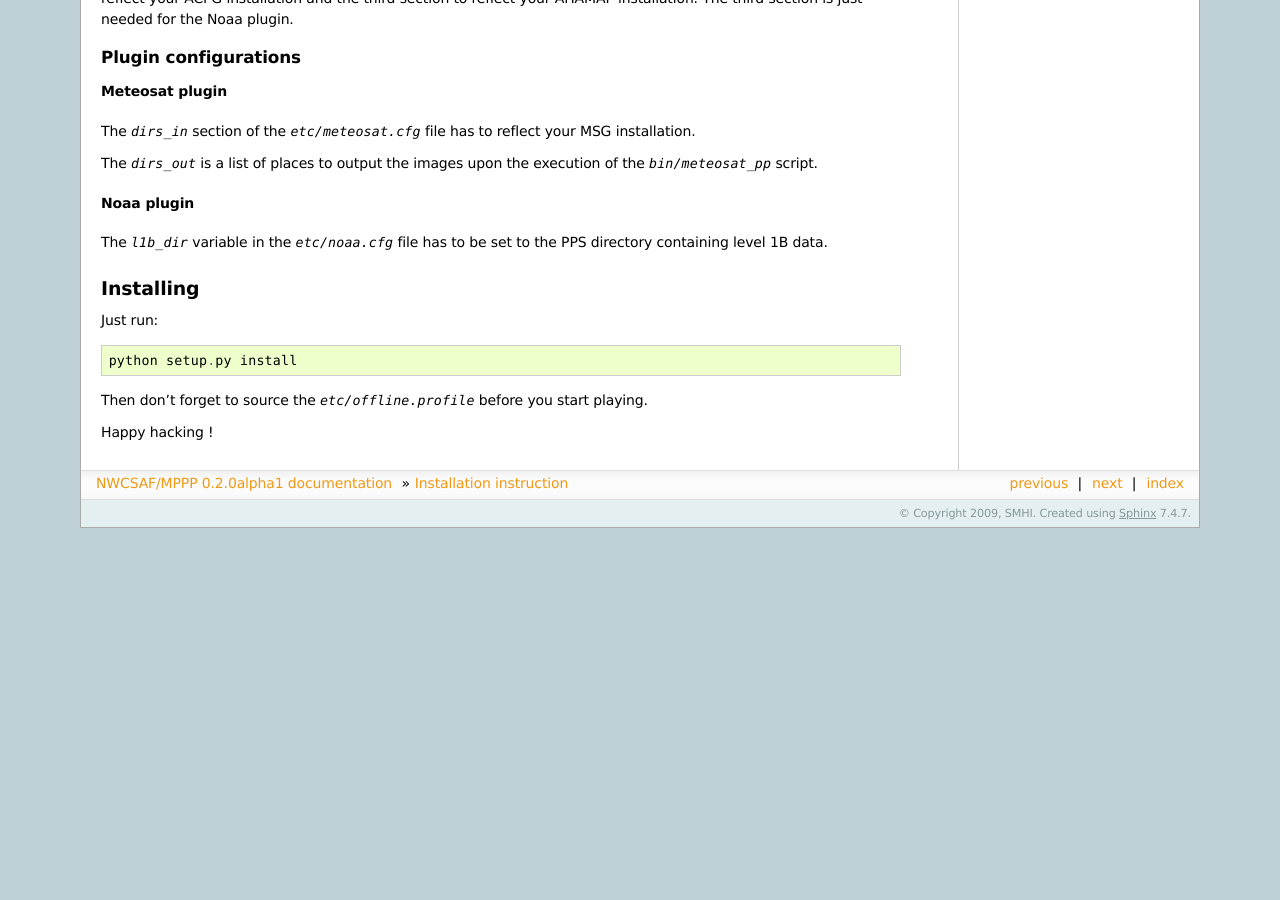
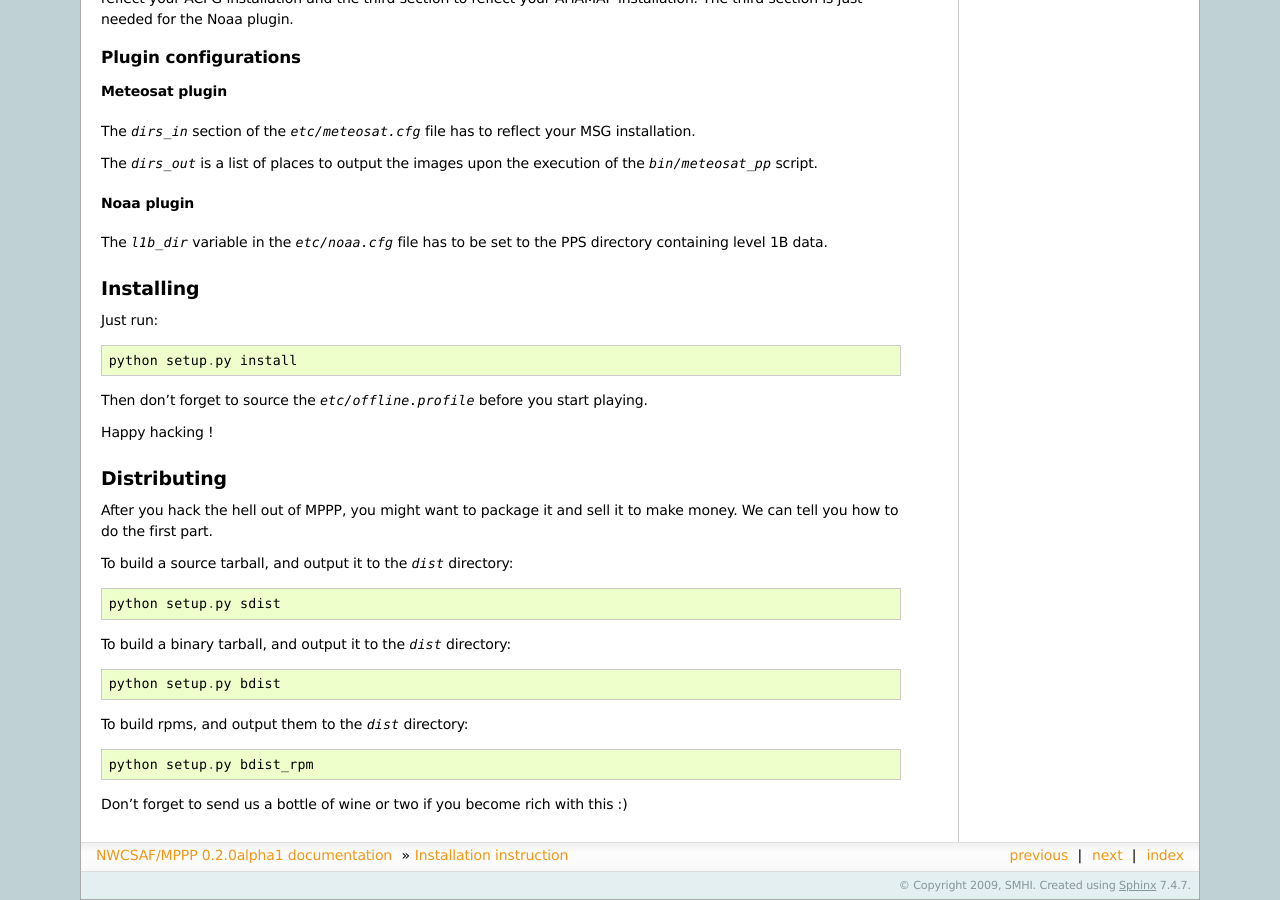
Before and after one commit to krldmi/MPPP, a Sphinx documentation site: the page built from doc/source/install.rst, in a window 1280 px wide and 900 px high, scrolled down 1053 px. Built offline with Sphinx 7.4.7, drawn with Linux system fonts in a browser that asks for light colours; before the commit the page ends 1581 px from its top, so only the background shows below that.

Commit message:
More documentation !

```diff
--- a/doc/source/install.rst
+++ b/doc/source/install.rst
@@ -94,3 +94,23 @@ Just run::
 Then don’t forget to source the `etc/offline.profile` before you start playing.
 
 Happy hacking !
+
+Distributing
+============
+
+After you hack the hell out of MPPP, you might want to package it and sell it
+to make money. We can tell you how to do the first part.
+
+To build a source tarball, and output it to the `dist` directory::
+
+  python setup.py sdist
+
+To build a binary tarball, and output it to the `dist` directory::
+
+  python setup.py bdist
+
+To build rpms, and output them to the `dist` directory::
+
+  python setup.py bdist_rpm
+
+Don’t forget to send us a bottle of wine or two if you become rich with this :)
```
Also changed, not shown: doc/source/sat_ext.rst (+7 -2 lines).
